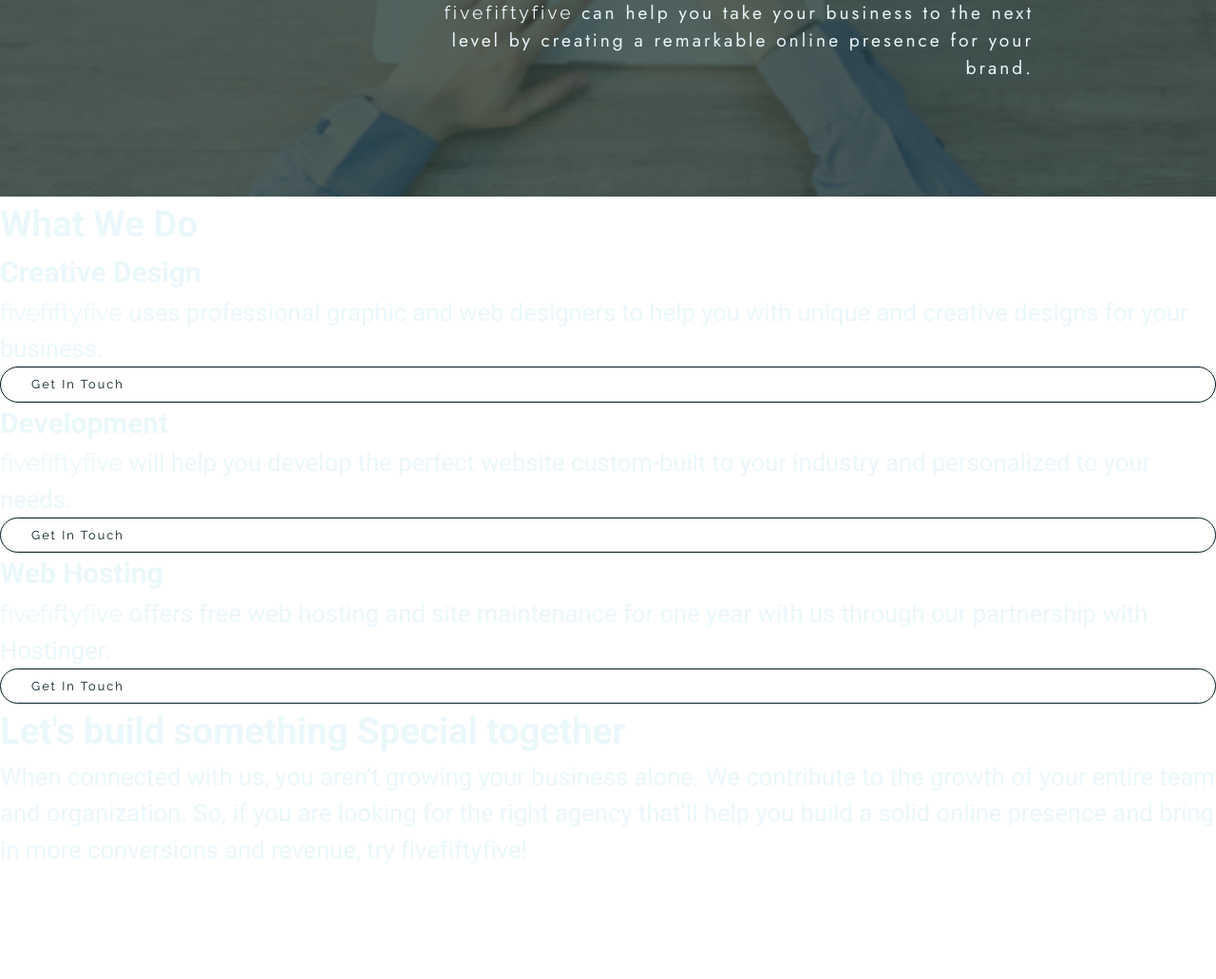
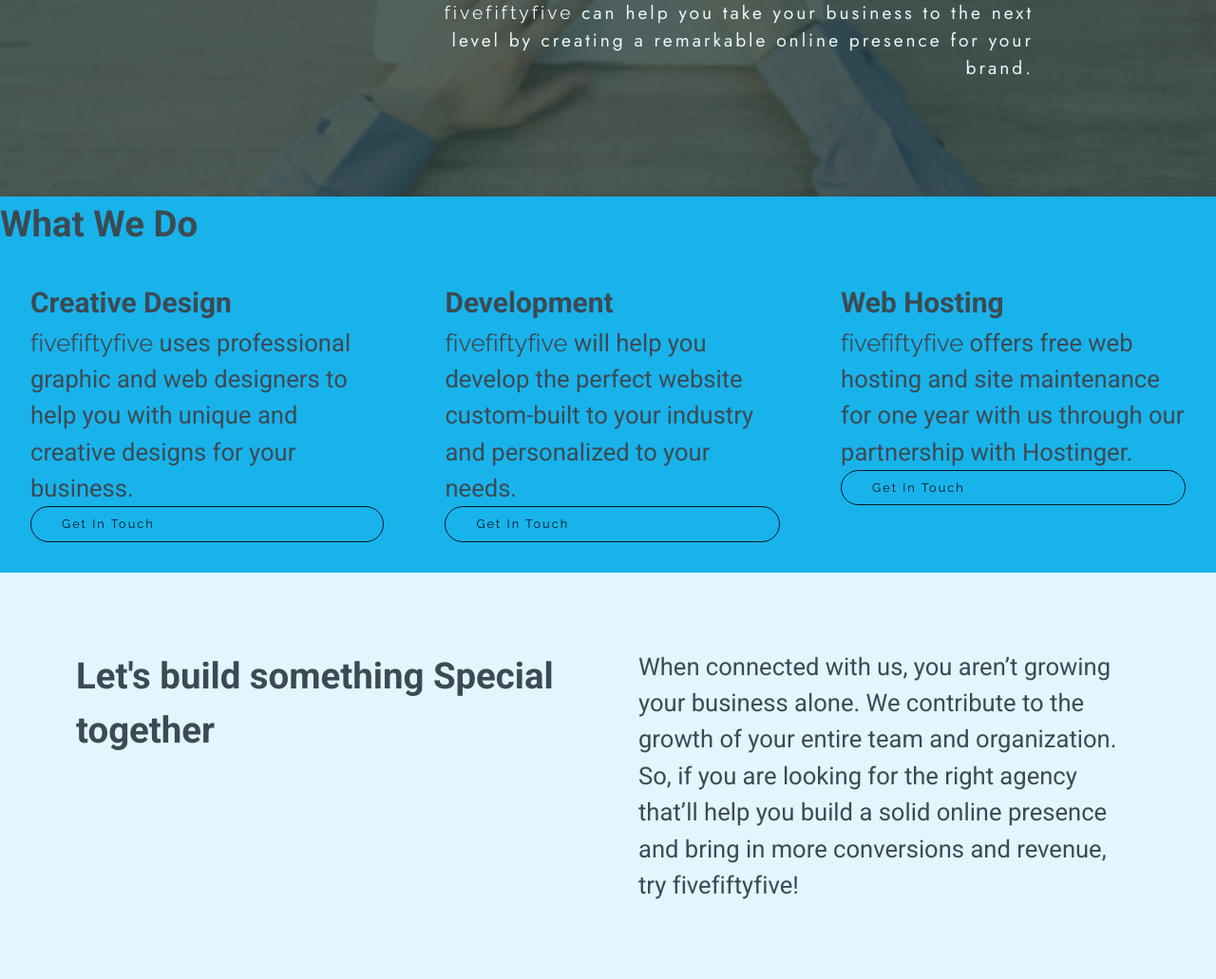
Before and after one commit to waxx567/fivefiftyfive, a Flask app: page / in a window 1280 px wide. Shown: the part 593-1624 px from the top of the page at 95% size. Before the commit the page ends 1502 px from the top, so only its background shows below. Run offline with Flask 2, Linux system fonts and the light colour scheme; style sheets or scripts are compiled from the project's sources.

Commit message:
Update style.scss

```diff
--- a/static/scss/style.scss
+++ b/static/scss/style.scss
@@ -3,3 +3,4 @@
 @import "globals";
 @import "header";
 @import "hero";
+@import "homepage";
```
